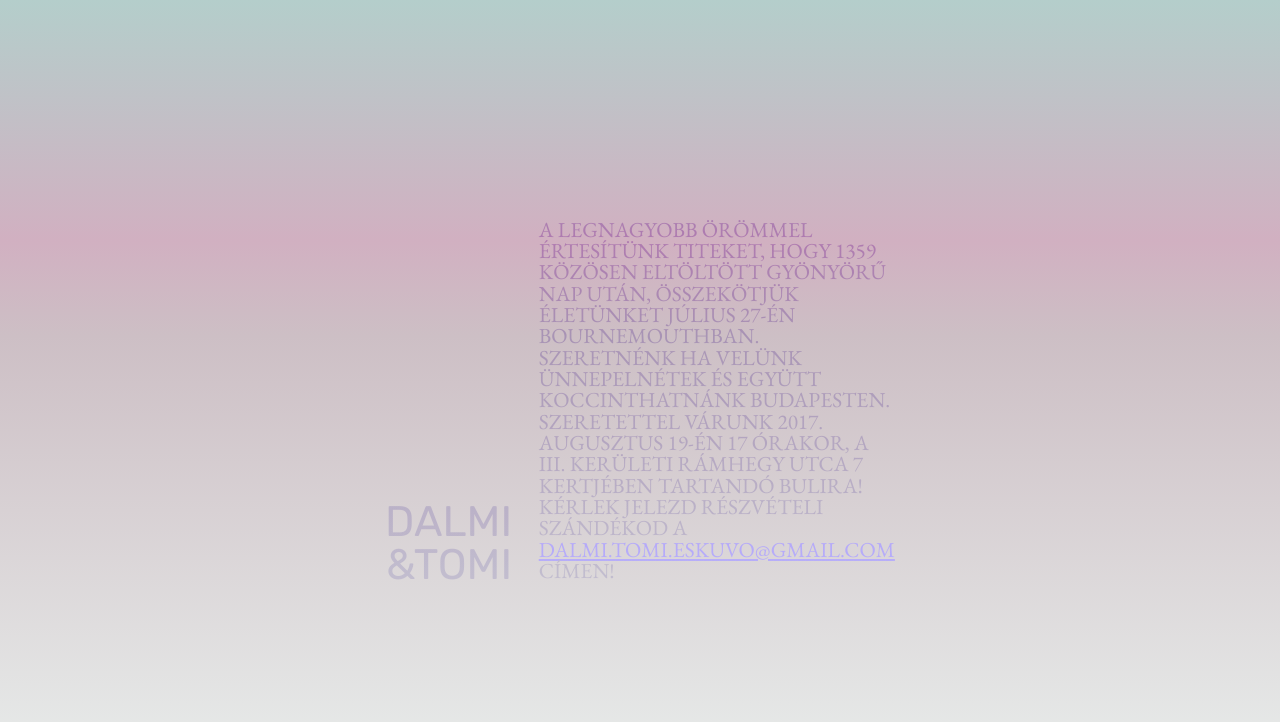
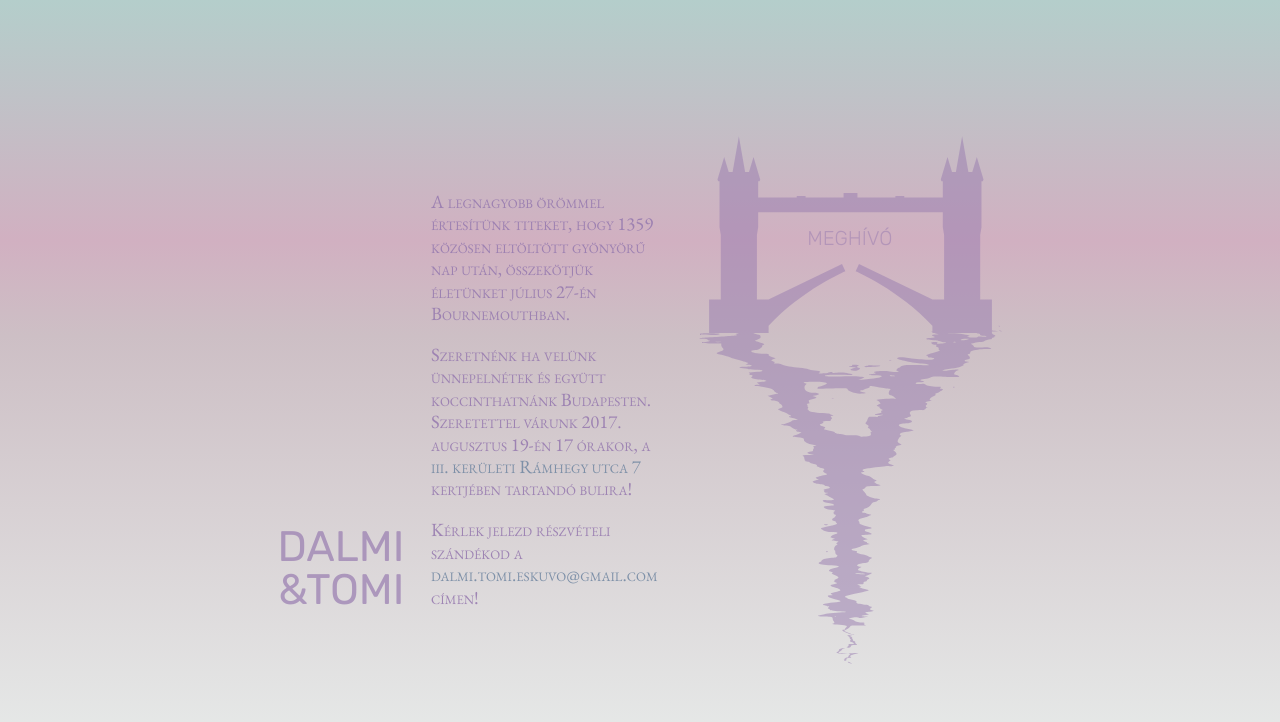
Before and after one commit to petervaro/td-wedding, a plain HTML site: page index.html in a window 1280 px wide. Drawn offline with nearby package versions, Linux system fonts and the light colour scheme.

Commit message:
found the final layout

```diff
--- a/css/index.css
+++ b/css/index.css
@@ -44,34 +44,64 @@ body
 
 #content
 {
-    margin : 0 auto;
+    margin         : 0 auto;
+    color          : #987cb0;
+    /*mix-blend-mode : overlay;
+    opacity: 0.5;*/
 }
 
-#invitation,
-#greetings,
-#signature
+#logo
 {
-    color          : #22295c; /* #a584b2; */
-    mix-blend-mode : overlay;
-    text-transform : uppercase;
+    vertical-align : middle;
+    height         : 400pt;
+}
+
+#logo img
+{
+    display      : block;
+    padding-left : 30pt;
+    opacity      : 0.5;
+}
+
+#text
+{
+    vertical-align : middle;
 }
 
 #invitation
 {
     width          : 72pt;
     font-family    : 'EB Garamond', serif;
-    font-size      : 16pt;
+    font-variant   : small-caps;
+    font-size      : 14pt;
     text-align     : left;
     vertical-align : top;
     padding-left   : 20pt;
+    line-height    : 1.2;
+    opacity        : 0.9;
+    /*color          : #191e44;*/
+}
+
+#invitation a
+{
+    text-decoration : none;
+    color : #7489a3;
+}
+
+#invitation > p:not(:last-child)
+{
+    padding-bottom : 14pt;
 }
 
 #greetings,
 #signature
 {
     font-family    : 'Rubik', sans-serif;
+    /*color          : #22295c; // #a584b2; */
     font-size      : 32pt;
     text-align     : right;
+    text-transform : uppercase;
+    opacity        : 0.7;
 }
 
 #greetings
@@ -83,6 +113,6 @@ body
 #signature
 {
     position       : relative;
-    bottom         : -4pt;
+    bottom         : -2pt;
     vertical-align : bottom;
 }
--- a/index.html
+++ b/index.html
@@ -2,7 +2,7 @@
 <html lang="hu">
   <head>
     <meta charset="utf-8">
-    <title>title</title>
+    <title>Meghívó &mdash; Dalmi &amp; Tomi</title>
     <link rel="stylesheet"
           href="css/reset.css">
     <link rel="stylesheet"
@@ -14,18 +14,25 @@
         <div id="container">
             <table id="content">
                 <tr>
+                    <td id="text">
+                        <table>
+                            <tr>
                                 <td id="greetings"></td>
-                    <td id="invitation" rowspan="0">
+                                <td id="invitation"
+                                    rowspan="0">
                                     <p>
-                            A legnagyobb örömmel értesítünk titeket, hogy 1359 közösen
-                            eltöltött gyönyörű nap után, összekötjük életünket július 27-én
-                            Bournemouthban.
+                                        A legnagyobb örömmel értesítünk titeket, hogy 1359
+                                        közösen eltöltött gyönyörű nap után, összekötjük
+                                        életünket július 27-én Bournemouthban.
                                     </p>
                                     <p>
                                         Szeretnénk ha velünk ünnepelnétek és együtt
-                            koccinthatnánk Budapesten.  Szeretettel várunk 2017. augusztus
-                            19-én 17 órakor, a III. Kerületi Rámhegy utca 7 kertjében
-                            tartandó bulira!
+                                        koccinthatnánk Budapesten. Szeretettel várunk 2017.
+                                        augusztus 19-én 17 órakor, a
+                                        <a href="https://goo.gl/maps/hjg34HTPakP2">
+                                            iii. kerületi Rámhegy utca 7
+                                        </a>
+                                        kertjében tartandó bulira!
                                     </p>
                                     <p>
                                         Kérlek jelezd részvételi szándékod a
@@ -35,9 +42,16 @@
                                         címen!
                                     </p>
                                 </td>
-                </tr>
+                            <tr>
                             <tr>
                                 <td id="signature">dalmi<br/>&amp;tomi</td>
+                            </tr>
+                        </table>
+                    </td>
+                    <td id="logo" rowspan="0">
+                        <img src="img/lp.svg"
+                             onerror="this.onerror=null; this.src='img/lp.png'">
+                    </td>
                 </tr>
             </table>
         </div>
```
Also changed, not shown: img/lp.png (added), img/lp.svg (added). Lines whose indentation alone changed are shown as unchanged.
